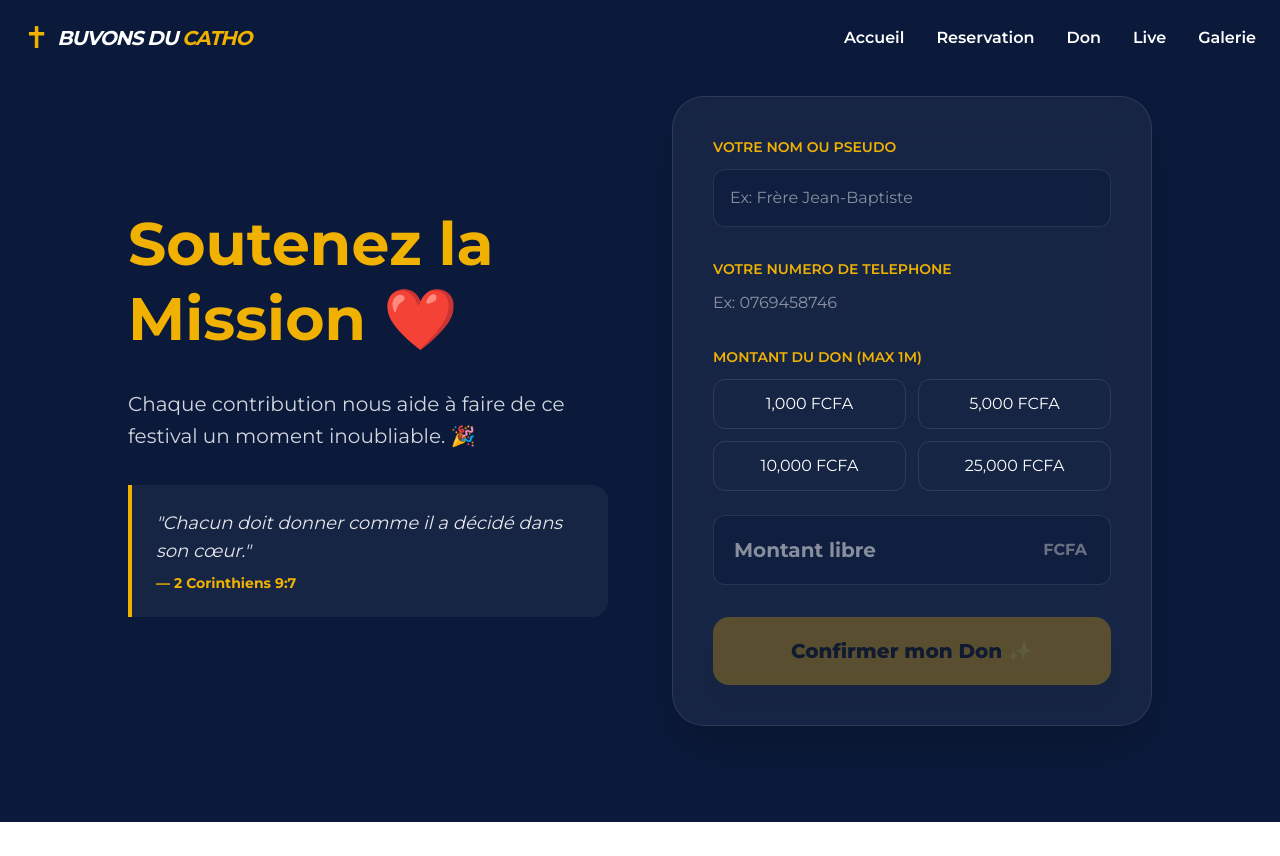
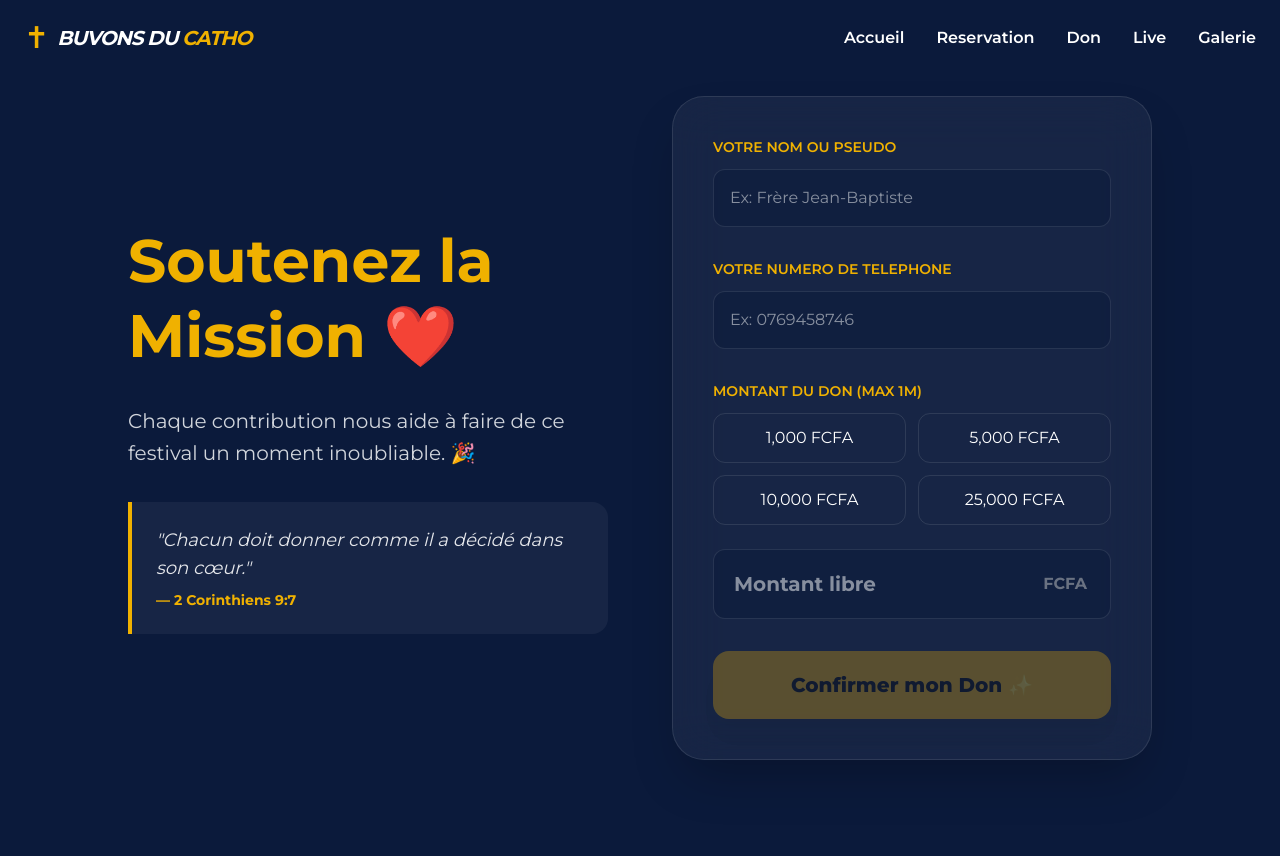
Before and after one commit to Informatics-mas/buvons-du-catho, a React (Vite) app: page /don in a window 1280 px wide. Before the commit the page ends 822 px from the top, so only its background shows below. Built offline with nearby package versions, Linux system fonts and the light colour scheme.

Commit message:
nwe feature

```diff
--- a/src/pages/Don.jsx
+++ b/src/pages/Don.jsx
@@ -159,7 +159,7 @@ export default function Don() {
                   placeholder="Ex: 0769458746"
                   value={numero}
                   onChange={(e) => setNumero(e.target.value)}
-                  className="..."
+                  className="w-full p-4 rounded-xl bg-[#0B1A3B]/50 border border-white/10 text-white focus:border-yellow-500 outline-none transition-all"
                   required
                 />
               </div>
```
